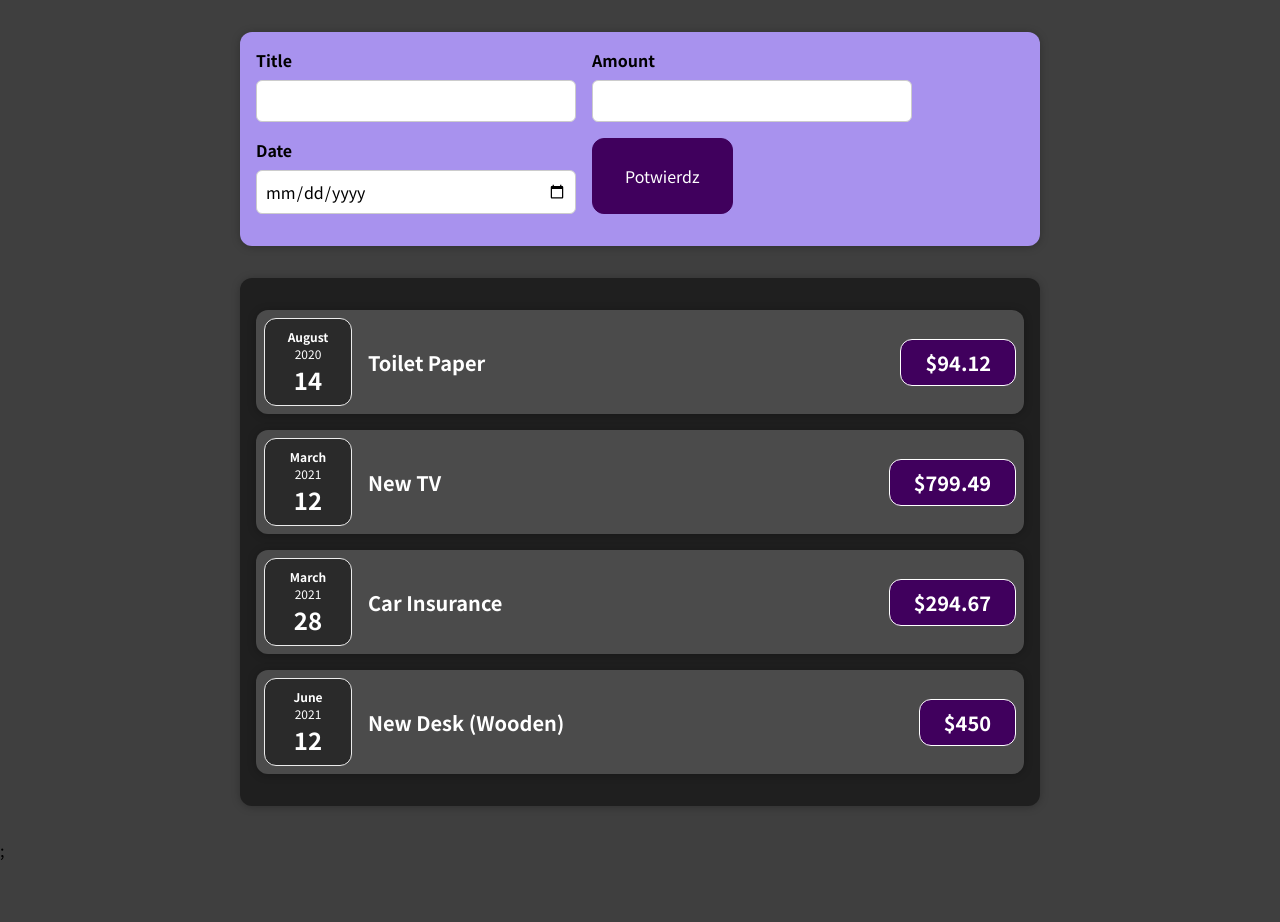
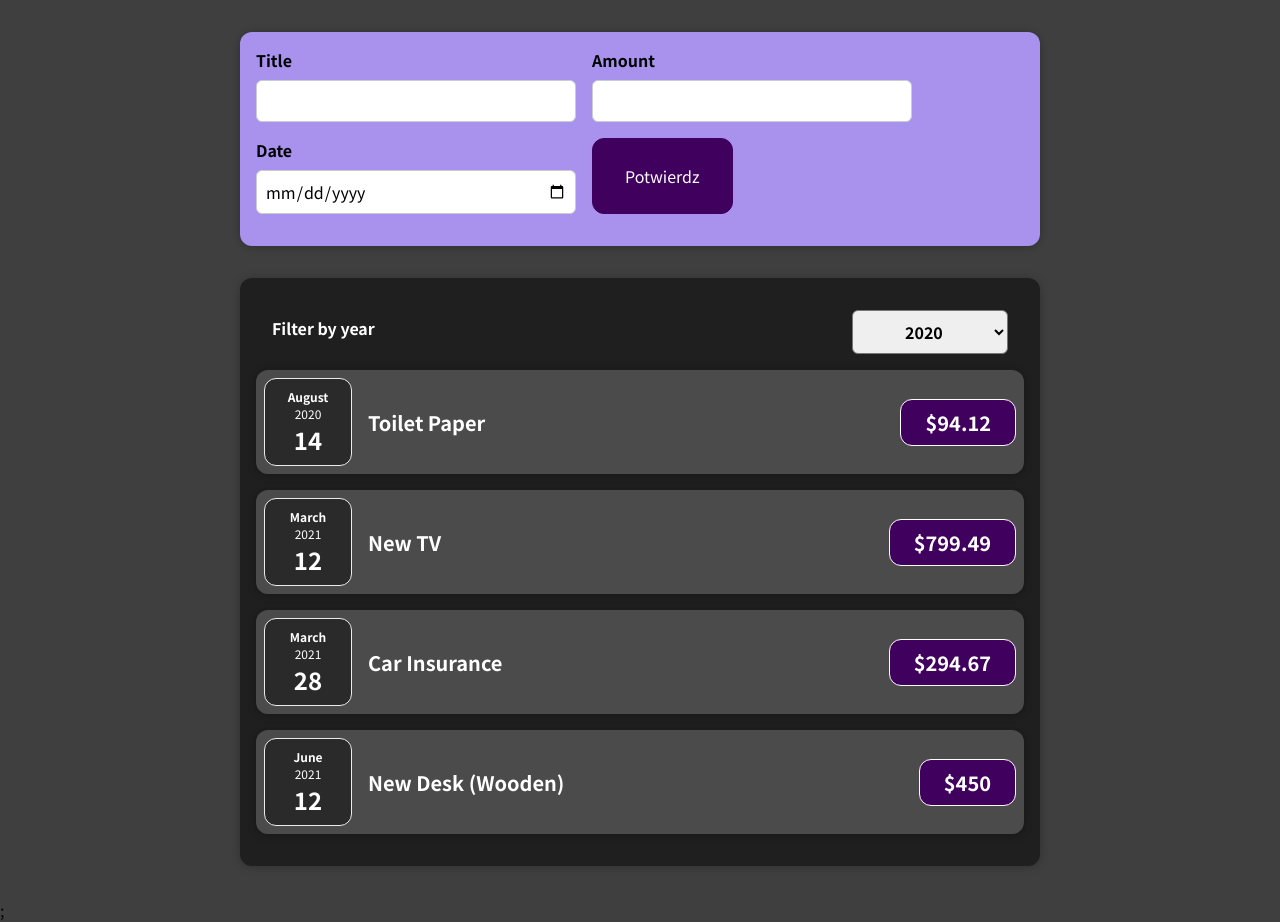
Before and after one commit to Skwieru/expenses-tracker-react, a React (Create React App) app: page / in a window 1280 px wide. Before the commit the page ends 862 px from the top, so only its background shows below. Built offline with nearby package versions, Linux system fonts and the light colour scheme.

Commit message:
Adding filter to the Expense Tracker

```diff
--- a/src/components/Expenses/Expenses.js
+++ b/src/components/Expenses/Expenses.js
@@ -1,11 +1,23 @@
-import React from "react";
+import { React, useState } from "react";
 import ExpenseItem from "./ExpenseItem";
+import ExpensesFilter from "../ExpensesFilter/ExpensesFilter";
 import "./Expenses.css";
 import Card from "../UI/Card";
 
 const Expenses = (props) => {
+  const [filterState, setFilterState] = useState("2020");
+  const liftFilterState = (selectedYear) => {
+    setFilterState(selectedYear);
+    console.log(selectedYear, "from higher");
+  };
+
   return (
+    <>
       <Card className="expenses">
+        <ExpensesFilter
+          selected={filterState}
+          liftFilterState={liftFilterState}
+        />
         <ExpenseItem
           id={props.expenses[0].id}
           title={props.expenses[0].title}
@@ -31,6 +43,7 @@
           date={props.expenses[3].date}
         />
       </Card>
+    </>
   );
 };
 
--- /dev/null
+++ b/src/components/ExpensesFilter/ExpensesFilter.css
@@ -0,0 +1,24 @@
+.expenses-filter {
+  color: white;
+  padding: 0 1rem;
+}
+
+.expenses-filter__control {
+  display: flex;
+  width: 100%;
+  align-items: center;
+  justify-content: space-between;
+  margin: 1rem 0;
+}
+
+.expenses-filter label {
+  font-weight: bold;
+  margin-bottom: 0.5rem;
+}
+
+.expenses-filter select {
+  font: inherit;
+  padding: 0.5rem 3rem;
+  font-weight: bold;
+  border-radius: 6px;
+}
--- /dev/null
+++ b/src/components/ExpensesFilter/ExpensesFilter.js
@@ -0,0 +1,24 @@
+import React from "react";
+
+import "./ExpensesFilter.css";
+
+const ExpensesFilter = (props) => {
+  const handleSelectChange = (e) => {
+    props.liftFilterState(e.target.value);
+  };
+  return (
+    <div className="expenses-filter">
+      <div className="expenses-filter__control">
+        <label>Filter by year</label>
+        <select value={props.selected} onChange={handleSelectChange}>
+          <option value="2022">2022</option>
+          <option value="2021">2021</option>
+          <option value="2020">2020</option>
+          <option value="2019">2019</option>
+        </select>
+      </div>
+    </div>
+  );
+};
+
+export default ExpensesFilter;
```
Lines whose indentation alone changed are shown as unchanged.
